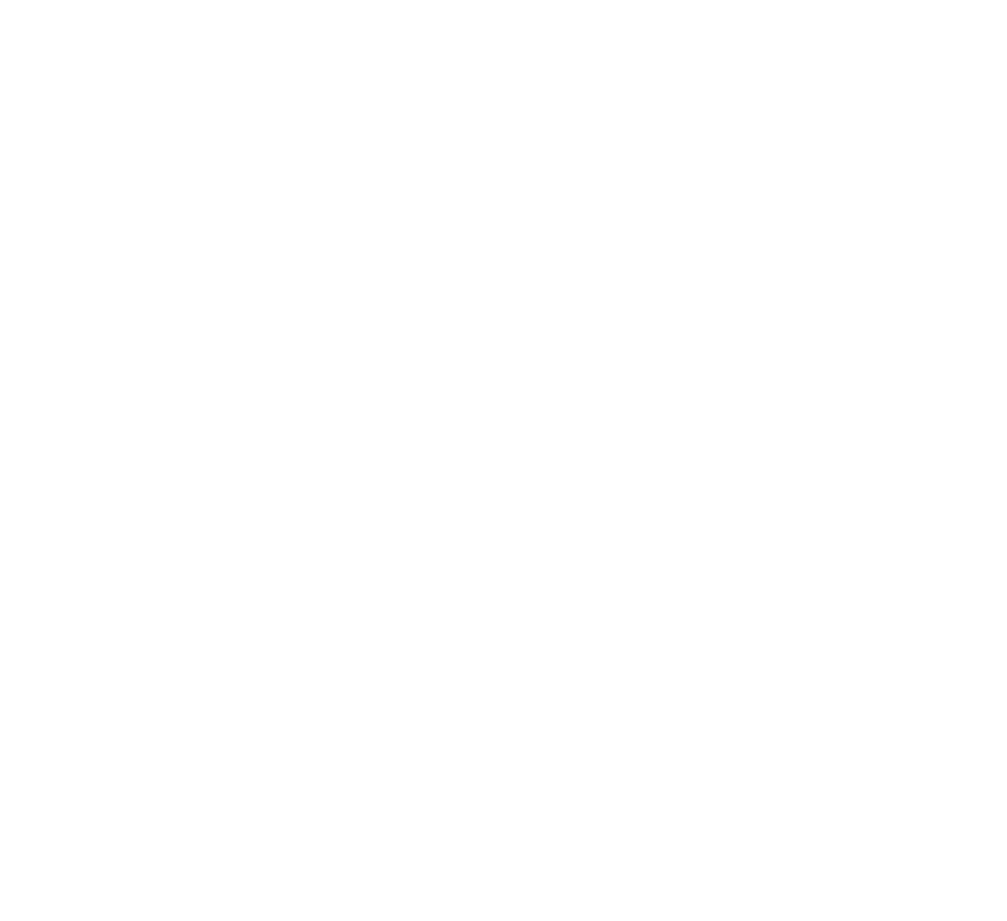
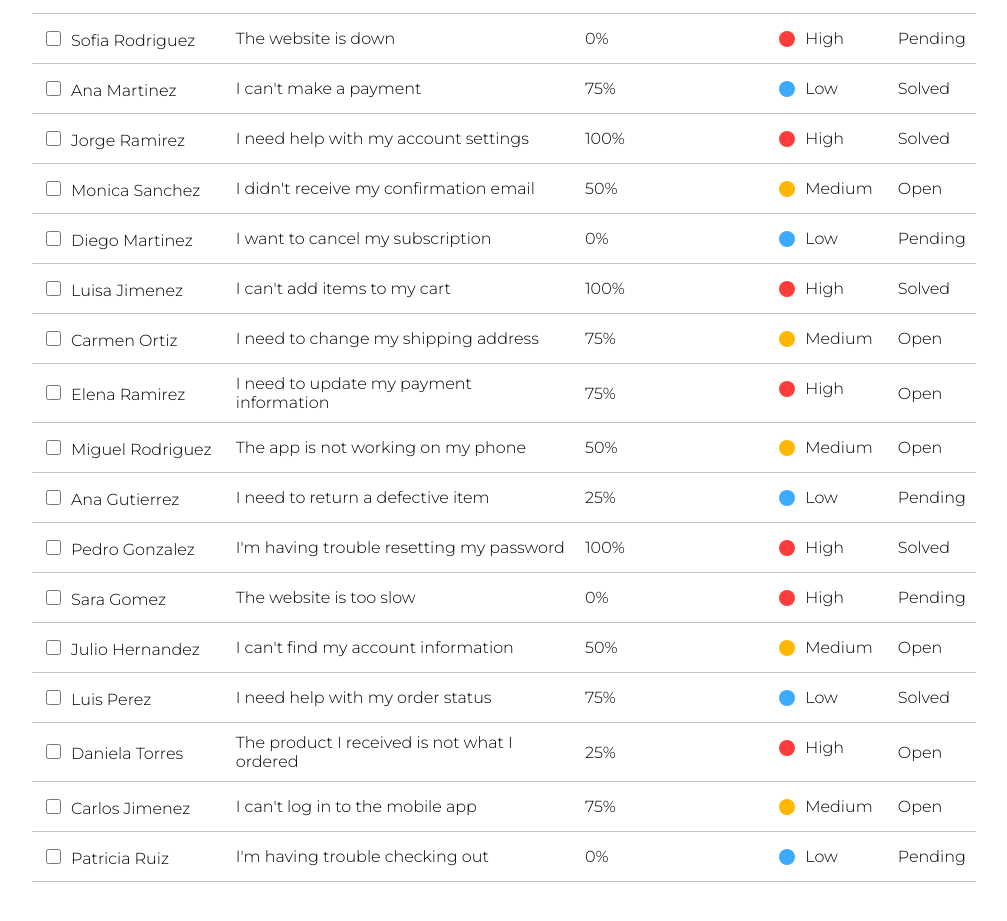
Before and after one commit to juandzapata/prueba_frontend_opitech, an Angular app: page / in a window 1280 px wide. Shown: the part 1627-2548 px from the top of the page, without its empty margins (136-1143 px from the left). Before the commit the page ends 1608 px from the top, so only its background shows below. Built offline with nearby package versions, Linux system fonts and the light colour scheme.

Commit message:
Correcciones y convenciones para el código

```diff
--- a/src/app/components/tabla/tabla.component.html
+++ b/src/app/components/tabla/tabla.component.html
@@ -36,7 +36,7 @@
     </table>
     <div *ngIf="cardInfo" class="card fade-in">
         <div>
-            <p class="title-card">¡Crea tu nuevo filtro!</p>
+            <p class="title-card">Create your new filter!</p>
             <select class="select-card" [(ngModel)]="filterOption" (change)="selectFilters()">
                 <option value="priority">Priority</option>
                 <option value="satisfaction">Customer Satisfaction</option>
--- a/src/app/components/tabla/tabla.component.ts
+++ b/src/app/components/tabla/tabla.component.ts
@@ -52,6 +52,9 @@ export class TablaComponent {
     this.dataCount = this.filteredData.length;
   }
 
+  /**
+   * Filtra los datos por el filtro especifico seleccionado por el usuario
+   */
   filterData() {
     if (this.selectedFilter == '') {
       this.filteredData = this.data;
@@ -62,13 +65,17 @@ export class TablaComponent {
         );
       } else{
         this.filteredData = this.data.filter(
-          (item) => item.satisfaction === this.selectedFilter
+          (item) => item.customerSatisfaction === this.selectedFilter
         );
       }
     }
+    this.dataCount = this.filteredData.length;
     this.closeCard();
   }
 
+  /**
+   * Recoge las opciones de los filtros que se mostrarán en el select
+   */
   selectFilters() {
     if (this.filterOption == 'priority') {
       this.filtersInfo = ['High', 'Medium', 'Low'];
@@ -77,10 +84,16 @@ export class TablaComponent {
     }
   }
 
+  /**
+   * Muestra la tarjeta con la información del nuevo filtro
+   */
   showCard() {
     this.cardInfo = true;
   }
 
+  /**
+   * Cierra la tarjeta con la información del nuevo filtro
+   */
   closeCard() {
     this.cardInfo = false;
   }
--- a/src/assets/datos.json
+++ b/src/assets/datos.json
@@ -159,5 +159,145 @@
         "customerSatisfaction": "90%",
         "priority": "Low",
         "status": "Pending"
+    },
+    {
+        "userName": "Roberto Cruz",
+        "subject": "I can't access my account",
+        "customerSatisfaction": "75%",
+        "priority": "High",
+        "status": "Solved"
+    },
+    {
+        "userName": "Maria Garcia",
+        "subject": "I can't find my order",
+        "customerSatisfaction": "50%",
+        "priority": "Low",
+        "status": "Pending"
+    },
+    {
+        "userName": "Pedro Perez",
+        "subject": "The app keeps crashing",
+        "customerSatisfaction": "25%",
+        "priority": "Medium",
+        "status": "Open"
+    },
+    {
+        "userName": "Sofia Rodriguez",
+        "subject": "The website is down",
+        "customerSatisfaction": "0%",
+        "priority": "High",
+        "status": "Pending"
+    },
+    {
+        "userName": "Ana Martinez",
+        "subject": "I can't make a payment",
+        "customerSatisfaction": "75%",
+        "priority": "Low",
+        "status": "Solved"
+    },
+    {
+        "userName": "Jorge Ramirez",
+        "subject": "I need help with my account settings",
+        "customerSatisfaction": "100%",
+        "priority": "High",
+        "status": "Solved"
+    },
+    {
+        "userName": "Monica Sanchez",
+        "subject": "I didn't receive my confirmation email",
+        "customerSatisfaction": "50%",
+        "priority": "Medium",
+        "status": "Open"
+    },
+    {
+        "userName": "Diego Martinez",
+        "subject": "I want to cancel my subscription",
+        "customerSatisfaction": "0%",
+        "priority": "Low",
+        "status": "Pending"
+    },
+    {
+        "userName": "Luisa Jimenez",
+        "subject": "I can't add items to my cart",
+        "customerSatisfaction": "100%",
+        "priority": "High",
+        "status": "Solved"
+    },
+    {
+        "userName": "Carmen Ortiz",
+        "subject": "I need to change my shipping address",
+        "customerSatisfaction": "75%",
+        "priority": "Medium",
+        "status": "Open"
+    },
+    {
+        "userName": "Elena Ramirez",
+        "subject": "I need to update my payment information",
+        "customerSatisfaction": "75%",
+        "priority": "High",
+        "status": "Open"
+    },
+    {
+        "userName": "Miguel Rodriguez",
+        "subject": "The app is not working on my phone",
+        "customerSatisfaction": "50%",
+        "priority": "Medium",
+        "status": "Open"
+    },
+    {
+        "userName": "Ana Gutierrez",
+        "subject": "I need to return a defective item",
+        "customerSatisfaction": "25%",
+        "priority": "Low",
+        "status": "Pending"
+    },
+    {
+        "userName": "Pedro Gonzalez",
+        "subject": "I'm having trouble resetting my password",
+        "customerSatisfaction": "100%",
+        "priority": "High",
+        "status": "Solved"
+    },
+    {
+        "userName": "Sara Gomez",
+        "subject": "The website is too slow",
+        "customerSatisfaction": "0%",
+        "priority": "High",
+        "status": "Pending"
+    },
+    {
+        "userName": "Julio Hernandez",
+        "subject": "I can't find my account information",
+        "customerSatisfaction": "50%",
+        "priority": "Medium",
+        "status": "Open"
+    },
+    {
+        "userName": "Luis Perez",
+        "subject": "I need help with my order status",
+        "customerSatisfaction": "75%",
+        "priority": "Low",
+        "status": "Solved"
+    },
+    {
+        "userName": "Daniela Torres",
+        "subject": "The product I received is not what I ordered",
+        "customerSatisfaction": "25%",
+        "priority": "High",
+        "status": "Open"
+    },
+    {
+        "userName": "Carlos Jimenez",
+        "subject": "I can't log in to the mobile app",
+        "customerSatisfaction": "75%",
+        "priority": "Medium",
+        "status": "Open"
+    },
+    {
+        "userName": "Patricia Ruiz",
+        "subject": "I'm having trouble checking out",
+        "customerSatisfaction": "0%",
+        "priority": "Low",
+        "status": "Pending"
     }
 ]
```
